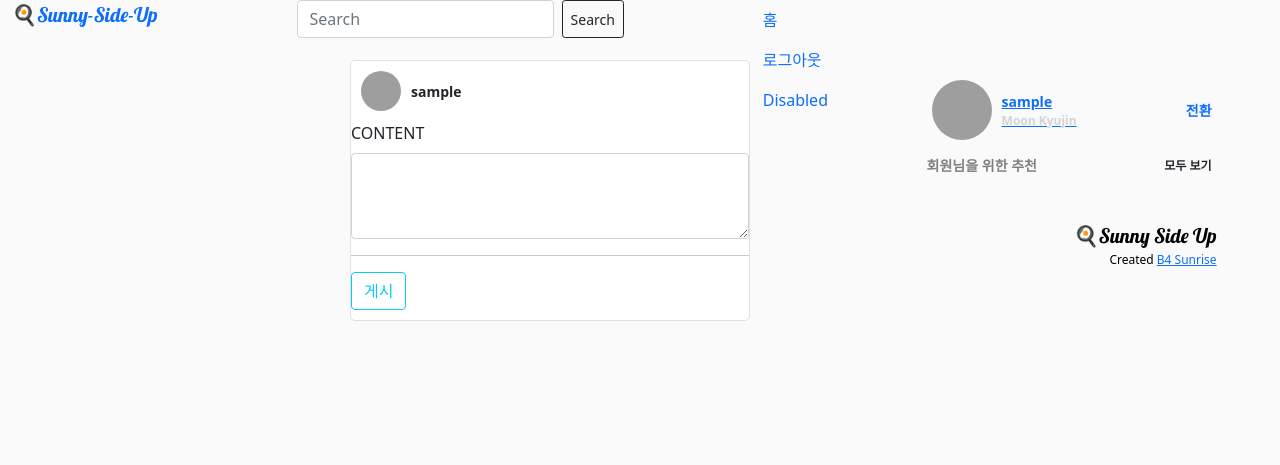
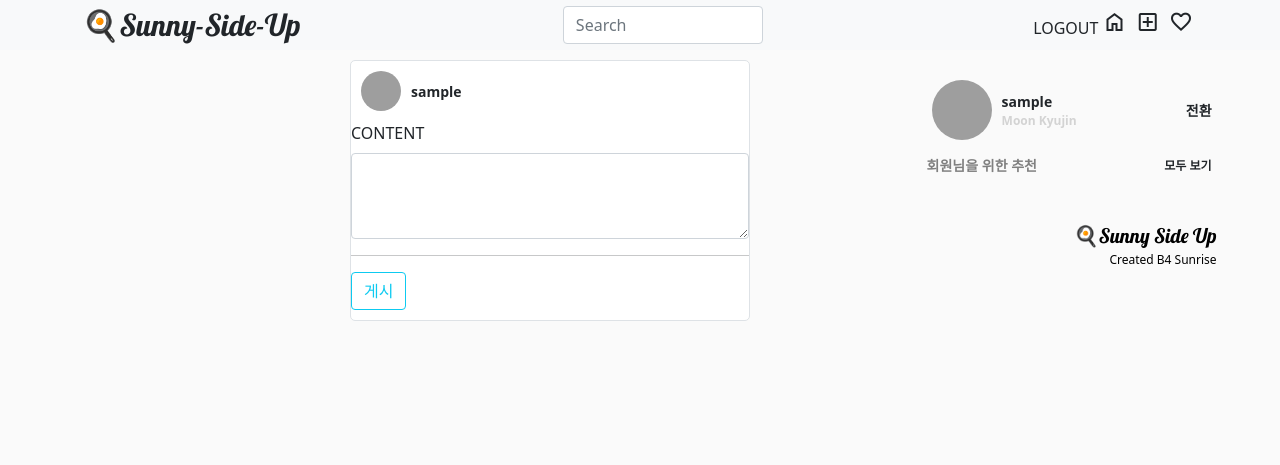
Before and after one commit to kbm1933/SUNNY-SIDE-UP, a Django app: page /content/ in a window 1280 px wide. Shown: the top 465 px of the page. Run offline with Django 4.2, Linux system fonts and the light colour scheme; the visitor is signed in with stand-in values (Sample User, id 1); data comes from the database, SQL or seed files in the repository; data that the repository does not hold is empty; grey boxes are pictures that could not be loaded.

Commit message:
func like

```diff
--- a/content/models.py
+++ b/content/models.py
@@ -1,6 +1,7 @@
 #content.py models
 from django.db import models
 from user.models import UserModel
+from django.conf import settings
 
 # Create your models here.
 class ContentModel(models.Model):
@@ -11,7 +12,7 @@ class ContentModel(models.Model):
     contents = models.CharField(max_length=256)
     created_at = models.DateTimeField(auto_now_add=True)
     updated_at = models.DateTimeField(auto_now=True)
-
+    liked = models.ManyToManyField(settings.AUTH_USER_MODEL, related_name ='likes')
 
 class ContentComment(models.Model):
     class Meta:
--- a/templates/content/home.html
+++ b/templates/content/home.html
@@ -1,17 +1,18 @@
 <!DOCTYPE html>
 <html lang="en">
 <head>
-    <meta charset="UTF-8">
-    <title>Title</title>
+    <meta charset="utf-8">
+    <meta name="viewport" content="width=device-width, initial-scale=1">
 
-    <link href="https://cdn.jsdelivr.net/npm/bootstrap@5.1.3/dist/css/bootstrap.min.css" rel="stylesheet"
-          integrity="sha384-1BmE4kWBq78iYhFldvKuhfTAU6auU8tT94WrHftjDbrCEXSU1oBoqyl2QvZ6jIW3" crossorigin="anonymous">
+    <!-- Bootstrap CSS -->
+    <link href="https://cdn.jsdelivr.net/npm/bootstrap@5.1.3/dist/css/bootstrap.min.css" rel="stylesheet" integrity="sha384-1BmE4kWBq78iYhFldvKuhfTAU6auU8tT94WrHftjDbrCEXSU1oBoqyl2QvZ6jIW3" crossorigin="anonymous">
+    <link rel="stylesheet" href="https://fonts.googleapis.com/css2?family=Material+Symbols+Outlined:opsz,wght,FILL,GRAD@20..48,100..700,0..1,-50..200" />
+    <link rel="stylesheet" href="https://fonts.googleapis.com/css2?family=Material+Symbols+Outlined:opsz,wght,FILL,GRAD@48,400,1,0" />
     <link rel="preconnect" href="https://fonts.googleapis.com">
     <link rel="preconnect" href="https://fonts.gstatic.com" crossorigin>
     <link href="https://fonts.googleapis.com/css2?family=Lobster&display=swap" rel="stylesheet">
-    <link href="https://fonts.googleapis.com/css?family=Material+Icons|Material+Icons+Outlined|Material+Icons+Two+Tone|Material+Icons+Round|Material+Icons+Sharp"
-          rel="stylesheet">
 
+    <title>🍳Sunny-Side-Up</title>
 </head>
 
 <style>
@@ -25,11 +26,14 @@
         font-weight: bold;
     }
 
+    a {
+        text-decoration-line: none;
+        color: inherit;
+    }
+
     .headlight {
-        margin: auto;
+        font-size: 30px;
         font-family: 'Lobster', cursive;
-        position: center;
-        text-align: center;
     }
 
     .margin-right {
@@ -202,36 +206,22 @@
 
 <body>
 
-<div class="container" style="width: 100%;height: 50px;position: fixed;">
+    <nav class="navbar navbar-expand-lg navbar-light bg-light"
+    style = "width: 100%; height:50px; position: fixed;">
+<div class="container">
 
-    <div class="item">
-        <a class="navbar-brand headlight" href="#">🍳Sunny-Side-Up</a>
+
+   <a class="headlight" href="/">🍳Sunny-Side-Up</a>
+    <input style = "width : 200px " class="form-control me-2" type="search" placeholder="Search" aria-label="Search">
+    <div>
+        <a href="/logout">LOGOUT</a>
+        <a href="/"><span class="material-symbols-outlined"> home</span></a>
+         <span class="material-symbols-outlined"> add_box</span>
+        <a href="/tweet/like-tweet"> <span class="material-symbols-outlined">favorite</span></a>
     </div>
 
-    <div class="item">
-        <form class="me-auto d-flex">
-            <input class="form-control me-2 " type="search" placeholder="Search" aria-label="Search">
-            <button class="btn btn-outline-dark btn-sm" type="submit">Search</button>
-        </form>
-    </div>
-
-    <div class="item">
-        <ul class="navbar-nav margin-right">
-            <li class="nav-item">
-                <a class="nav-link active" aria-current="page" href="#">홈</a>
-            </li>
-            <li class="nav-item">
-                <a class="nav-link active" href="/user/logout">로그아웃</a>
-            </li>
-            <li class="nav-item">
-                <a class="nav-link active">Disabled</a>
-            </li>
-        </ul>
-    </div>
-
-</div>
-
-</div>
+  </div>
+</nav>
 
 
 <div class="main_body">
@@ -273,9 +263,14 @@
 
             <div class="feed_icon">
                 <div>
-                    <span class="material-icons-outlined"> favorite_border </span>
+                    {% comment %} 좋아요 눌려있으면 {% endcomment %}
+                    {% if con in user.likes.all %}
+                    <a href="/content/{{ con.id }}/likes"><span >❤</span></a>
+                    {% else %}
+                    {% comment %} 안눌려있으면 {% endcomment %}
+                    <a href="/content/{{ con.id }}/likes"><span class="material-symbols-outlined">favorite</span></a>
+                    {% endif %}
                     <span class="material-icons-outlined"> comment </span>
-
                 </div>
 
                 <div>
@@ -285,7 +280,7 @@
                 </div>
             </div>
             <div class="feed_like">
-                <p class="feed_txt"><b>좋아요 {like.count} 개</b></p>
+                <p class="feed_txt"><b>좋아요 {{ con.liked.count }} 개</b></p>
             </div>
             <div class="feed_content">
                 <p class="feed_txt"><b> {{ con.author }} </b> {{ con.contents }} </p>
```
Also changed, not shown: templates/content/content_detail.html (+34 -38 lines), content/migrations/0002_contentmodel_liked.py (added).
